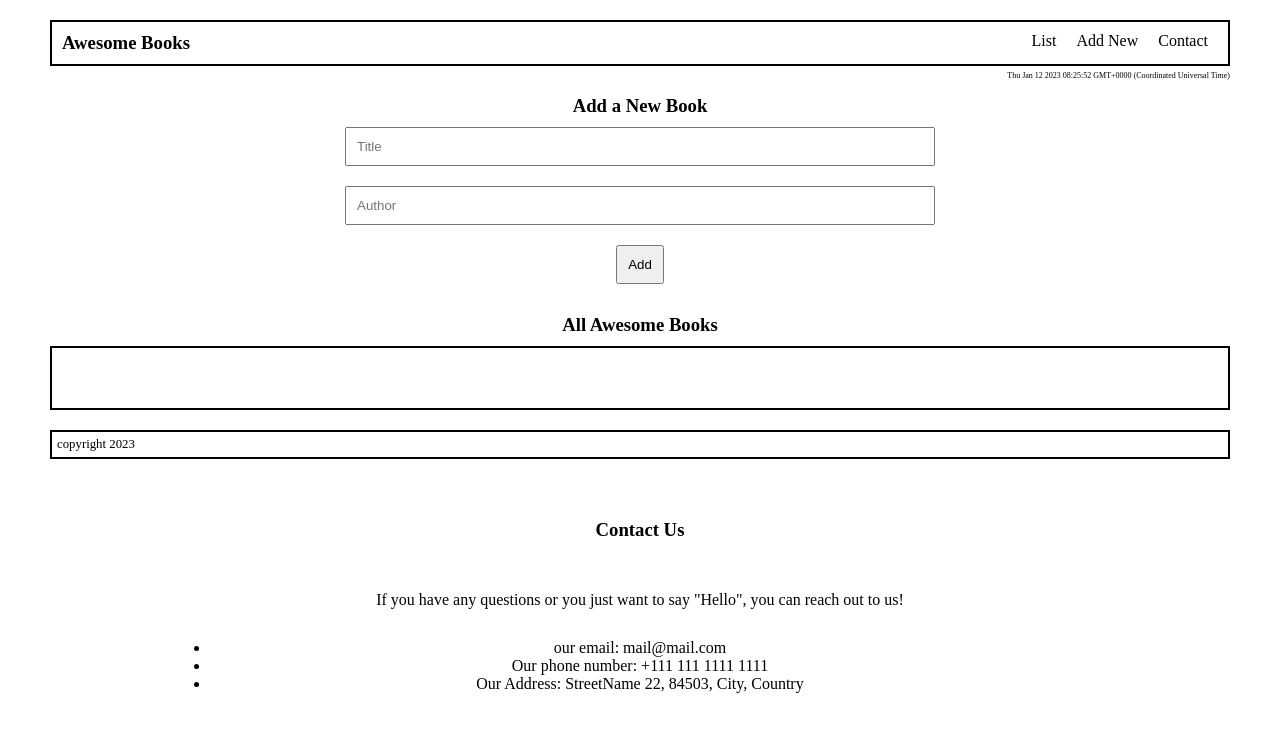
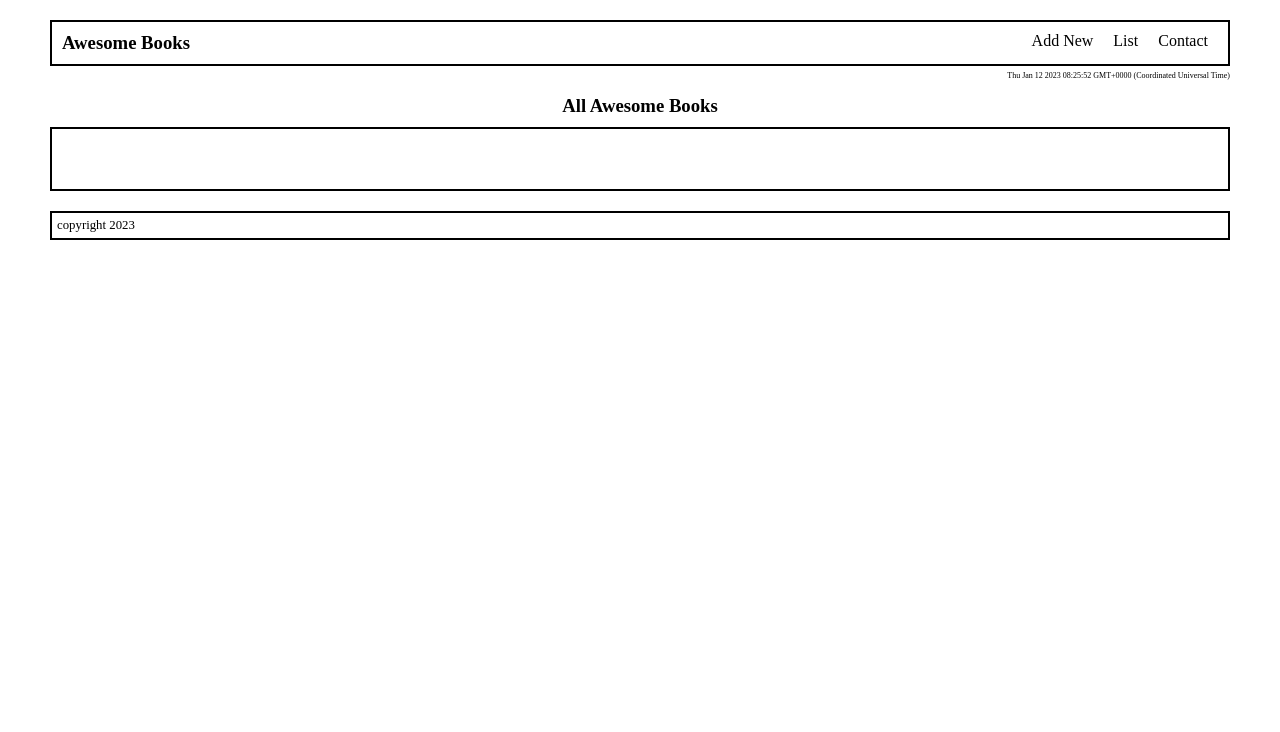
Before and after one commit to shasherazi/awesomeBooks, a website: page index.html in a window 1280 px wide. Both pictures are taken after a click on the item "List". Drawn offline with Linux system fonts and the light colour scheme.

Commit message:
Add navigation to site

```diff
--- a/index.html
+++ b/index.html
@@ -13,16 +13,16 @@
       <nav class="main-heading">
         <h3>Awesome Books</h3>
         <ul>
-          <li>List</li>
-          <li>Add New</li>
-          <li>Contact</li>
+            <li id="new">Add New</li>
+          <li id="list">List</li>
+          <li id="contact">Contact</liid>
         </ul>
       </nav>
       <p id="currentDate"></p>
 
       <!-- Add a Book -->
+      <section class="add-new-book">
           <h3 class="book-heading">Add a New Book</h3>
-      <section class="main-form">
             <form class="main-form-form">
               <input
                 required
--- a/src/index.js
+++ b/src/index.js
@@ -1,7 +1,13 @@
-const booksList = document.querySelector(".main-books-list-ul");
-const form = document.querySelector(".main-form-form");
-const formTitle = document.querySelector(".main-form-form-title");
-const formAuthor = document.querySelector(".main-form-form-author");
+const booksList = document.querySelector('.main-books-list-ul');
+const form = document.querySelector('.main-form-form');
+const formTitle = document.querySelector('.main-form-form-title');
+const formAuthor = document.querySelector('.main-form-form-author');
+const newBookSection = document.querySelector('.add-new-book');
+const bookListSection = document.querySelector('.book-list-display');
+const contactSection = document.querySelector('.contact-info');
+const newBtn = document.querySelector('#new');
+const listBtn = document.querySelector('#list');
+const contactBtn = document.querySelector('#contact');
 
 class Book {
   static books = [];
@@ -18,11 +24,11 @@ class Book {
       author,
     });
 
-    formTitle.value = "";
-    formAuthor.value = "";
+    formTitle.value = '';
+    formAuthor.value = '';
 
-    const bookItem = document.createElement("li");
-    bookItem.classList.add("main-books-list-ul-li");
+    const bookItem = document.createElement('li');
+    bookItem.classList.add('main-books-list-ul-li');
     bookItem.innerHTML = `
     <p class="main-books-list-ul-li-title">${title}</p>
     <p class="main-books-list-ul-li-author">${author}</p>
@@ -40,10 +46,10 @@ class Book {
 
 function updateLocalStorage() {
   // Add item to local storage
-  localStorage.setItem("booksArray", JSON.stringify(Book.books));
+  localStorage.setItem('booksArray', JSON.stringify(Book.books));
 }
 
-form.addEventListener("submit", (e) => {
+form.addEventListener('submit', (e) => {
   e.preventDefault();
   const book = new Book(formTitle.value, formAuthor.value);
   book.addBookToView(formTitle.value, formAuthor.value);
@@ -51,25 +57,21 @@ form.addEventListener("submit", (e) => {
 });
 
 // Remove books from the List and from the books array
-document.addEventListener("click", (e) => {
-  if (e.target.classList.contains("main-books-list-ul-li-button")) {
+document.addEventListener('click', (e) => {
+  if (e.target.classList.contains('main-books-list-ul-li-button')) {
     e.target.parentElement.remove();
 
     const book = new Book(
-      e.target.parentElement.querySelector(
-        ".main-books-list-ul-li-title"
-      ).innerText,
-      e.target.parentElement.querySelector(
-        ".main-books-list-ul-li-author"
-      ).innerText
+      e.target.parentElement.querySelector('.main-books-list-ul-li-title').innerText,
+      e.target.parentElement.querySelector('.main-books-list-ul-li-author').innerText,
     );
     book.removeBook();
   }
 });
 
 // Get books from local storage
-document.addEventListener("DOMContentLoaded", () => {
-  const books = JSON.parse(localStorage.getItem("booksArray"));
+document.addEventListener('DOMContentLoaded', () => {
+  const books = JSON.parse(localStorage.getItem('booksArray'));
   if (books) {
     books.forEach((book) => {
       const bookItem = new Book(book.title, book.author);
@@ -79,6 +81,27 @@ document.addEventListener("DOMContentLoaded", () => {
 });
 
 // Display the current date
-var currentDate = new Date();
-document.getElementById("currentDate").innerHTML = currentDate;
+const currentDate = new Date();
+document.getElementById('currentDate').innerHTML = currentDate;
 currentDate.toLocaleDateString();
+
+bookListSection.style.display = 'none';
+contactSection.style.display = 'none';
+
+function display(show, hide1, hide2) {
+  show.style.display = 'block';
+  hide1.style.display = 'none';
+  hide2.style.display = 'none';
+}
+
+newBtn.addEventListener('click', () => {
+  display(newBookSection, bookListSection, contactSection);
+});
+
+listBtn.addEventListener('click', () => {
+  display(bookListSection, newBookSection, contactSection);
+});
+
+contactBtn.addEventListener('click', () => {
+  display(contactSection, newBookSection, bookListSection);
+});
```
Lines whose indentation alone changed are shown as unchanged.
